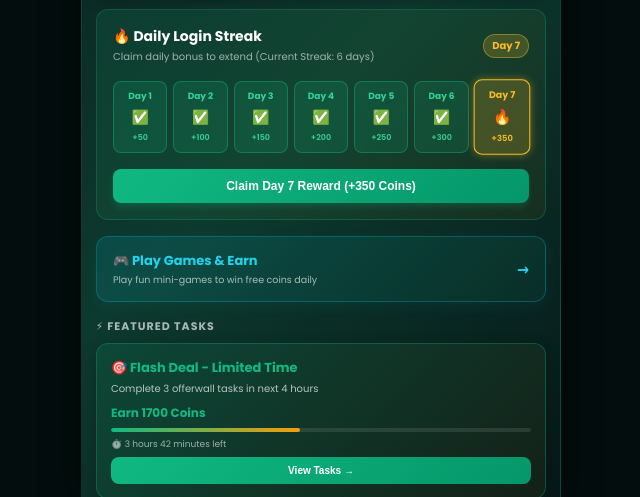
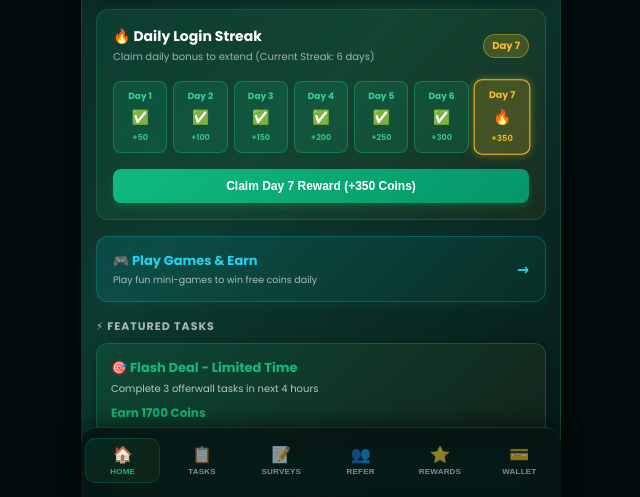
Before and after one commit to alok431/TaskHub_Pro, a plain HTML site: page frontend/index.html in a window 1280 px wide. Shown: the part 303-800 px from the top of the page, without its empty margins (319-959 px from the left). Drawn offline with Linux system fonts and the light colour scheme; no server answers.

Commit message:
Fix bottom tab bar alignment and always visible fixed position

```diff
--- a/frontend/style.css
+++ b/frontend/style.css
@@ -140,6 +140,13 @@ body {
 
 /* TAB BAR (STICKY BOTTOM NAVIGATION) */
 .tab-bar {
+    position: fixed;
+    bottom: 0;
+    left: 50%;
+    transform: translateX(-50%);
+    width: 100%;
+    max-width: 480px;
+    z-index: 999;
     display: grid;
     grid-template-columns: repeat(6, 1fr);
     gap: 4px;
@@ -150,7 +157,6 @@ body {
     box-shadow: 0 -4px 20px rgba(0, 0, 0, 0.5);
     backdrop-filter: blur(15px);
     -webkit-backdrop-filter: blur(15px);
-    width: 100%;
 }
 
 .tab-btn {
@@ -1031,7 +1037,7 @@ body {
 
 /* CONTAINER BOTTOM */
 .container-bottom {
-    padding-bottom: 40px;
+    padding-bottom: 80px;
 }
 
 /* CUSTOM TOAST NOTIFICATION */
```
